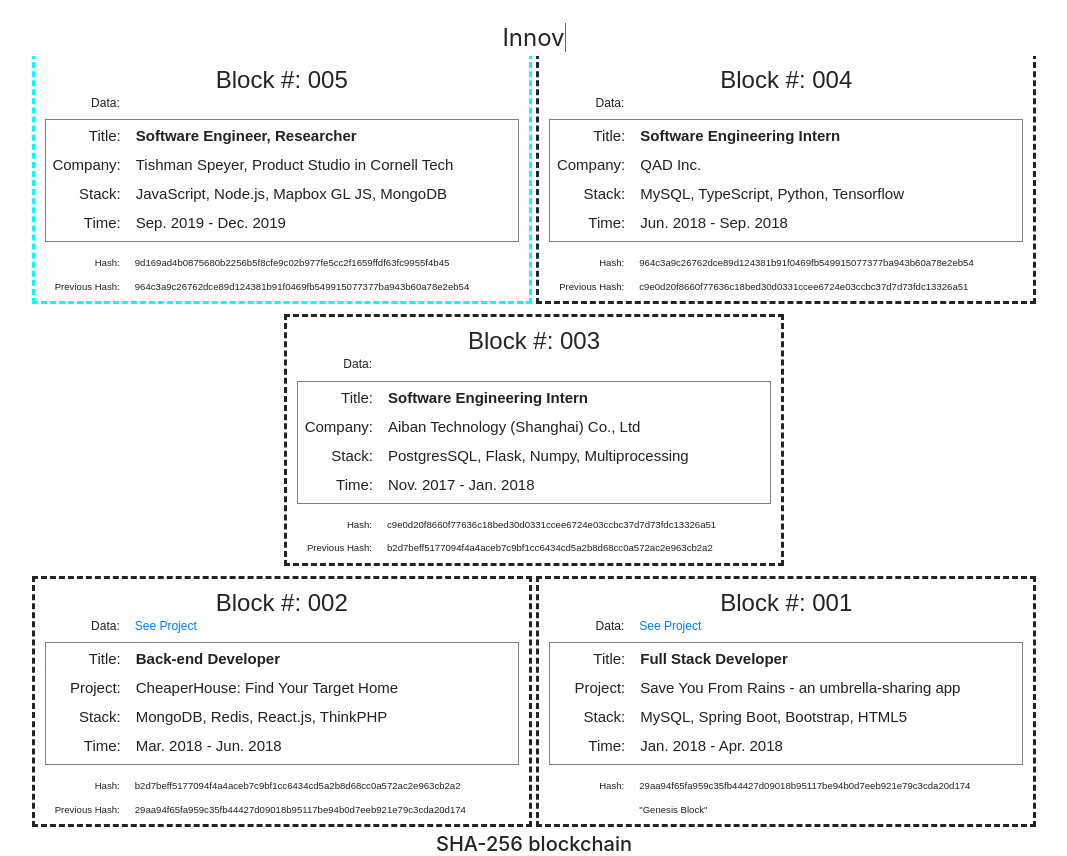
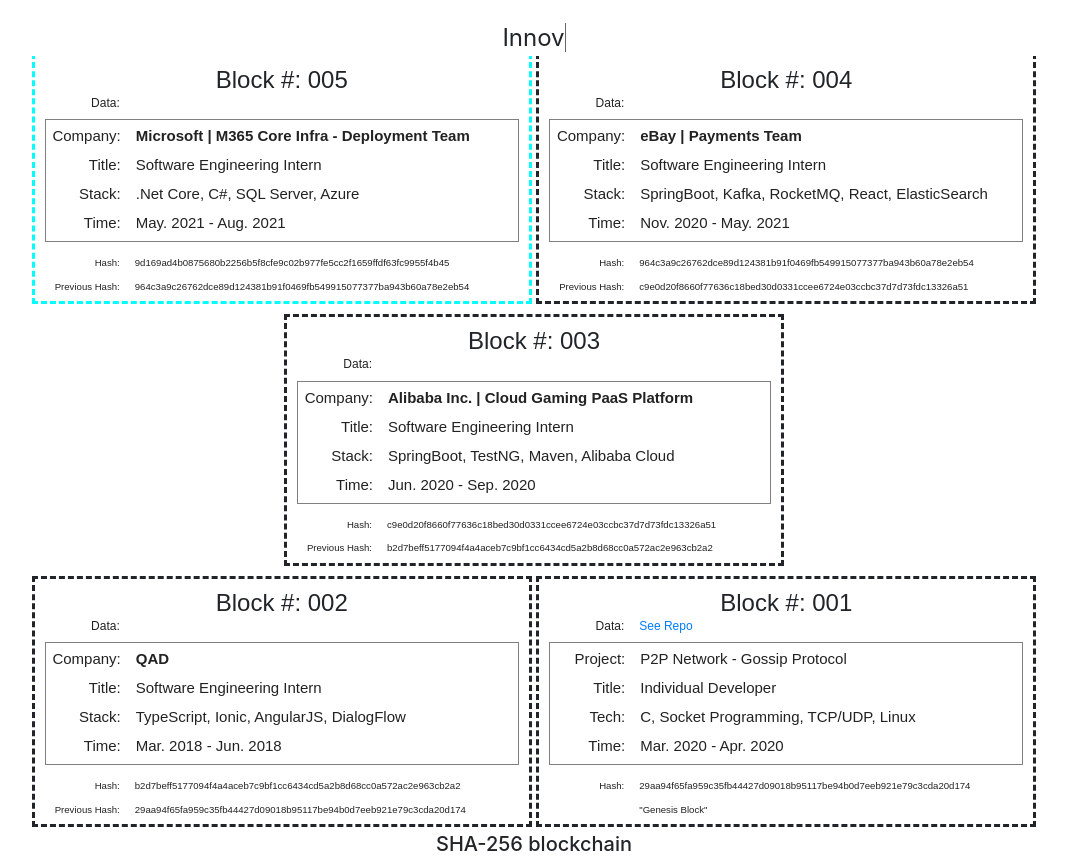
Before and after one commit to Stecodeven/Stecodeven.github.io, a plain HTML site: page index.html in a window 1280 px wide. Shown: the part 2180-3036 px from the top of the page, without its empty margins (106-1173 px from the left). Drawn offline with nearby package versions, Linux system fonts and the light colour scheme; animation ran at ten frames a second.

Commit message:
revised my experiences

```diff
--- a/index.html
+++ b/index.html
@@ -131,10 +131,11 @@ Amazon Linux version 2019.06 is available.
                         <span class="hideme">address: 1 E Loop Road, New York, NY, United States</span>
                         <!-- education -->
                         <p>echo $education</p>
-                        <span class="hideme">Cornell Tech at Cornell University • 2019 - 2021<br>
+                        <span class="hideme">Cornell Tech at Cornell University • 2019 - 2022<br>
                             Dual Master's degrees: M.S. in Computer Science and Information Systems, with a concentration in Connective Media; <br><br>
                             East China University of Science and Technology • 2015 - 2019<br>
                             B.Eng. in Computer Science and Technology;
+                            <br><br>Due to COVID-19 and some new plans, I actually decided to take a gap year from Aug. 2020 to Aug. 2021 while I originally expected to graduate in 2021. I spent most of the time enhancing my career as a software engineer and also exploring myself to find what I desire to bring to this world. This year meant a lot to me. The luckiest thing is that I found my belief. Feel free to reach out to me if you want to know more of the story :)
                         </span>
 
 
@@ -143,7 +144,7 @@ Amazon Linux version 2019.06 is available.
                 </div>
             </div>
         </section>
-        <div class="parallax-window" data-parallax="scroll" data-image-src="img/code1.png"></div>
+        <div class="parallax-window" data-parallax="scroll" data-image-src="img/code2.png"></div>
 
         <div id="wrap-text"></div>
 
@@ -166,13 +167,13 @@ Amazon Linux version 2019.06 is available.
                     <p><label>Data:</label></p>
                     <div class="block-data">
                         <p>
-                            <label>Title:</label><b>Software Engineer, Researcher</b></p>
+                            <label>Company:</label><b>Microsoft | M365 Core Infra - Deployment Team </b></p>
                         <p>
-                            <label>Company:</label>Tishman Speyer, Product Studio in Cornell Tech</p>
+                            <label>Title:</label>Software Engineering Intern </p>
                         <p>
-                            <label>Stack:</label>JavaScript, Node.js, Mapbox GL JS, MongoDB</p>
+                            <label>Stack:</label>.Net Core, C#, SQL Server, Azure</p>
                         <p>
-                            <label>Time:</label>Sep. 2019 - Dec. 2019</p>
+                            <label>Time:</label>May. 2021 - Aug. 2021</p>
                     </div>
                     <div>
                         <br>
@@ -192,13 +193,13 @@ Amazon Linux version 2019.06 is available.
                     <p><label>Data:</label></p>
                     <div class="block-data">
                         <p>
-                            <label>Title:</label><b>Software Engineering Intern</b></p>
+                            <label>Company:</label><b>eBay | Payments Team</b></p>
                         <p>
-                            <label>Company:</label>QAD Inc.</p>
+                            <label>Title:</label>Software Engineering Intern </p>
                         <p>
-                            <label>Stack:</label>MySQL, TypeScript, Python, Tensorflow</p>
+                            <label>Stack:</label>SpringBoot, Kafka, RocketMQ, React, ElasticSearch</p>
                         <p>
-                            <label>Time:</label>Jun. 2018 - Sep. 2018</p>
+                            <label>Time:</label>Nov. 2020 - May. 2021</p>
                     </div>
                     <div>
                         <br>
@@ -216,13 +217,13 @@ Amazon Linux version 2019.06 is available.
                     <p><label>Data:</label></p>
                     <div class="block-data">
                         <p>
-                            <label>Title:</label><b>Software Engineering Intern</b></p>
+                            <label>Company:</label><b>Alibaba Inc. | Cloud Gaming PaaS Platform</b></p>
                         <p>
-                            <label>Company:</label>Aiban Technology (Shanghai) Co., Ltd</p>
+                            <label>Title:</label>Software Engineering Intern</p>
                         <p>
-                            <label>Stack:</label>PostgresSQL, Flask, Numpy, Multiprocessing</p>
+                            <label>Stack:</label>SpringBoot, TestNG, Maven, Alibaba Cloud</p>
                         <p>
-                            <label>Time:</label>Nov. 2017 - Jan. 2018</p>
+                            <label>Time:</label>Jun. 2020 - Sep. 2020</p>
                     </div>
                     <div>
                         <br>
@@ -238,14 +239,14 @@ Amazon Linux version 2019.06 is available.
                 <!-- Block 2 (SHA-256 blockchain) -->
                 <div class="one-block hide-mobile">
                     <p class="h4 text-center">Block #: 002</p>
-                    <p><label>Data:</label><a href="https://github.com/Stecodeven/RealEstateAppraisal">See Project</a></p>
+                    <p><label>Data:</label></p>
                     <div class="block-data">
                         <p>
-                            <label>Title:</label><b>Back-end Developer</b></p>
+                            <label>Company:</label><b>QAD</b></p>
                         <p>
-                            <label>Project:</label>CheaperHouse: Find Your Target Home</p>
+                            <label>Title:</label>Software Engineering Intern</p>
                         <p>
-                            <label>Stack:</label>MongoDB, Redis, React.js, ThinkPHP</p>
+                            <label>Stack:</label>TypeScript, Ionic, AngularJS, DialogFlow</p>
                         <p>
                             <label>Time:</label>Mar. 2018 - Jun. 2018</p>
                     </div>
@@ -262,16 +263,16 @@ Amazon Linux version 2019.06 is available.
                 <!-- Block 1 (SHA-256 blockchain) -->
                 <div class="one-block hide-mobile">
                     <p class="h4 text-center">Block #: 001</p>
-                    <p><label>Data:</label><a href="https://github.com/Stecodeven/SharedUmbrella">See Project</a></p>
+                    <p><label>Data:</label><a href="https://github.com/Stecodeven/Gossip-Protocol">See Repo</a></p>
                     <div class="block-data">
                         <p>
-                            <label>Title:</label><b>Full Stack Developer</b></p>
+                            <label>Project:</label>P2P Network - Gossip Protocol</p>
                         <p>
-                            <label>Project:</label>Save You From Rains - an umbrella-sharing app</p>
+                            <label>Title:</label>Individual Developer</p>
                         <p>
-                            <label>Stack:</label>MySQL, Spring Boot, Bootstrap, HTML5</p>
+                            <label>Tech:</label>C, Socket Programming, TCP/UDP, Linux</p>
                         <p>
-                            <label>Time:</label>Jan. 2018 - Apr. 2018</p>
+                            <label>Time:</label>Mar. 2020 - Apr. 2020</p>
                     </div>
                     <div>
                         <br>
```
Also changed, not shown: img/code2.png (added).
